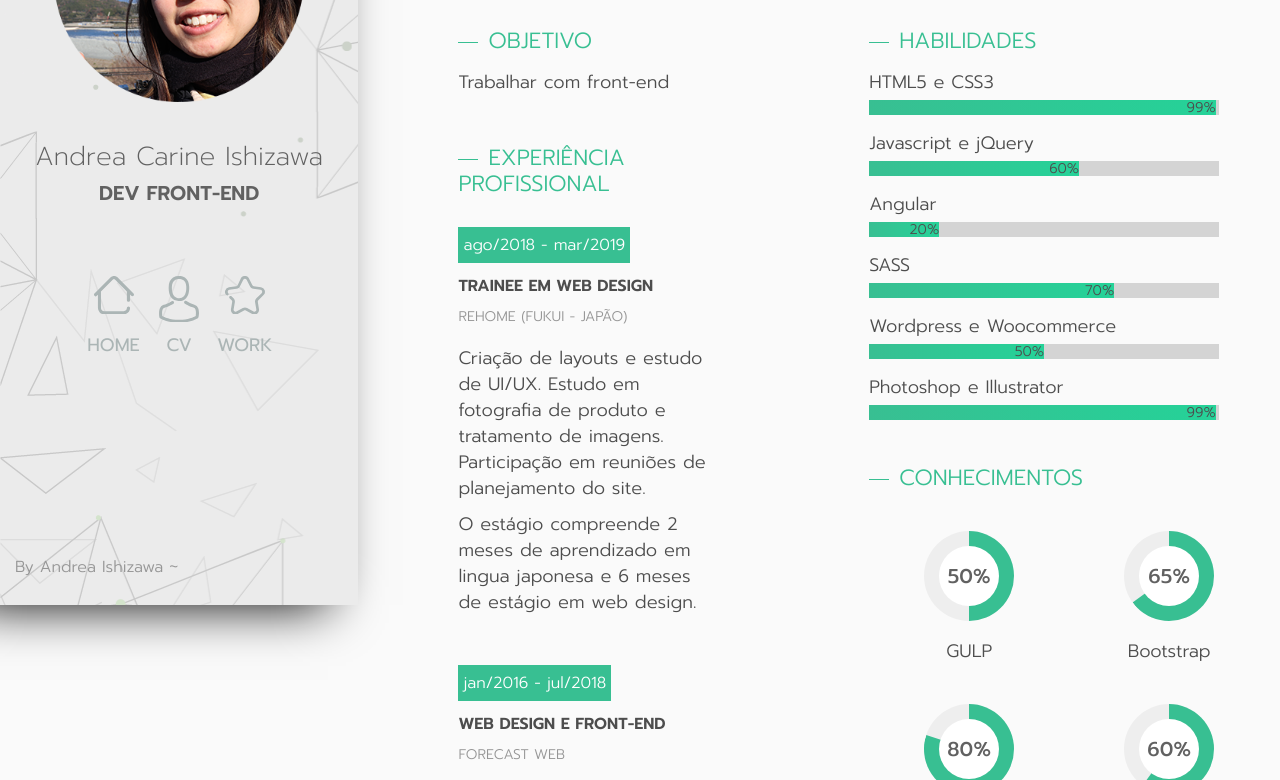
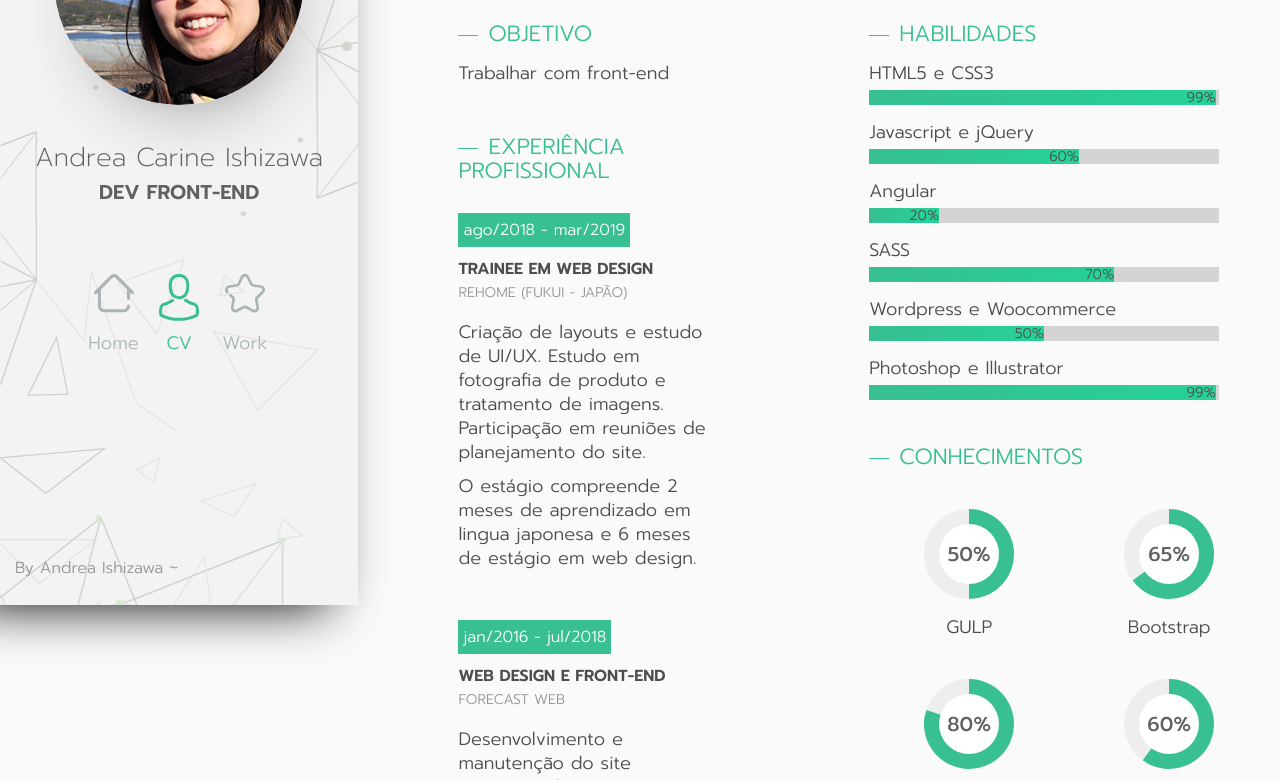
Before and after one commit to AndreaIshizawa/portfolio, a website: page app/cv.html in a window 1280 px wide. Shown: the part 195-975 px from the top of the page. Drawn offline with nearby package versions, Linux system fonts and the light colour scheme; files that its build step writes are made by us from their sources.

Commit message:
estilo do botao do menu qndo em hover

```diff
--- a/app/scss/base/main.scss
+++ b/app/scss/base/main.scss
@@ -3,11 +3,11 @@ body{
     background-color: $bg;
     font-size: 18px;
     font-weight: 300;
-    line-height: 26px;
+    line-height: 24px;
     color: $black;
 }
 
-p, li{
+p{
     margin: 10px 0;
 }
 
--- a/app/scss/components/_exp.scss
+++ b/app/scss/components/_exp.scss
@@ -1,5 +1,4 @@
 .exp{
-
     > .date{
         width: fit-content;
         padding: 5px;
@@ -14,7 +13,7 @@
     > .job{
         font-weight: 600;
         text-transform: uppercase;
-        margin-bottom: 5px;
+        margin-bottom: 0px;
         font-size: 16px;
     }
 
--- a/app/scss/components/_menu.scss
+++ b/app/scss/components/_menu.scss
@@ -20,14 +20,24 @@
     > .img{
         width: 40px;
         margin-bottom: 10px;
+        transition: all ease 0.5s;
     }
 
     > .txt{
-        text-transform: uppercase;
-        font-weight: 400;
+        color: $menu;
+        transition: all ease 0.5s;
+    }
+}
+
+.button-menu.--select{
+    > .img path{
+        fill: $primary;
+        transition: all ease 0.5s;
     }
 
-    &:hover{
-        color: $link;
+    > .txt{
+        color: $primary;
+        transition: all ease 0.5s;
     }
+
 }
--- a/app/scss/components/_perfil.scss
+++ b/app/scss/components/_perfil.scss
@@ -5,6 +5,8 @@
     > .img{
         width: 250px;
         margin-bottom: 35px;
+        box-shadow: 9px 31px 90px -60px #000;
+        border-radius: 50%;
     }
 
     > .name{
--- a/app/scss/objects/_container.scss
+++ b/app/scss/objects/_container.scss
@@ -17,7 +17,7 @@
         align-items: center;
         justify-content: center;
         width: 28%;
-        background-color: lighten($black, 62%);
+        background-color: lighten($black, 65%);
         background-image: url("../img/particle.png");
         box-shadow: -30px 0px 50px 0 black;
     }
```
